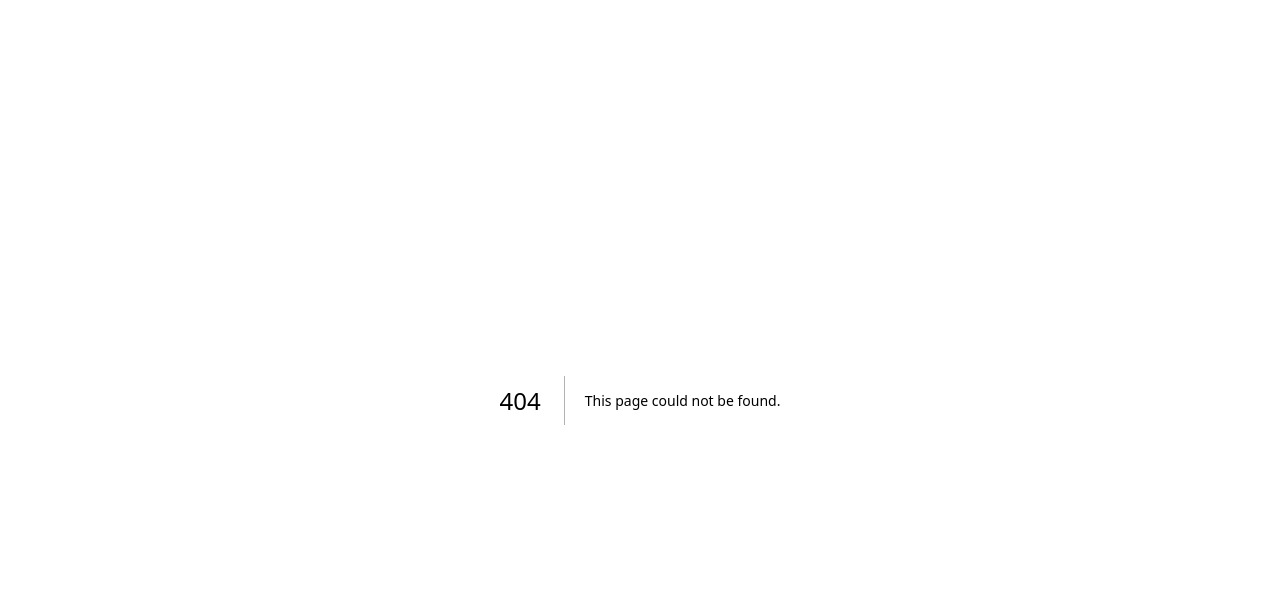
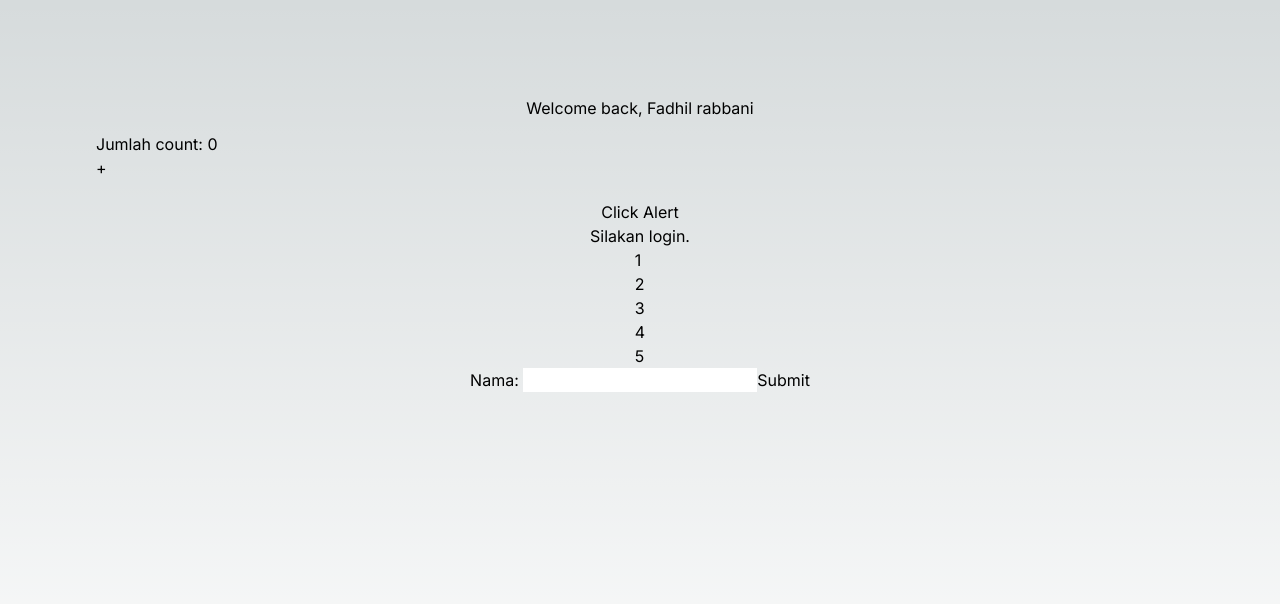
Before and after one commit to fadhil1806/belajar-react, a Next.js app: page /belajar-react-2 in a window 1280 px wide. Before the commit this address had no page. Shown: the top 604 px of the page. Built offline with nearby package versions, Linux system fonts and the light colour scheme.

Commit message:
belajar 2 clear

```diff
--- /dev/null
+++ b/app/belajar-react-2/layout.js
@@ -0,0 +1,17 @@
+import { Inter } from "next/font/google";
+import '../globals.css';
+
+const inter = Inter({ subsets: ["latin"] });
+
+export const metadata = {
+  title: "Create Next App",
+  description: "Generated by create next app",
+};
+
+export default function RootLayout({ children }) {
+  return (
+    <html lang="en">
+      <body className={inter.className}>{children}</body>
+    </html>
+  );
+}
--- /dev/null
+++ b/app/belajar-react-2/page.js
@@ -0,0 +1,88 @@
+'use client'
+import React, { useState } from 'react';
+
+function Welcome(props) {
+    return <h1>Welcome back, {props.name}</h1>
+}
+function ClickButton() {
+    const handleClick = () => alert('Tombol ini di tekan')
+
+    return (
+        <button onClick={handleClick}>Click Alert</button>
+    )
+}
+
+function Greeting(props) {
+    const isLoggedIn = props.isLoggedIn
+    return (
+        <>
+            {isLoggedIn ? (
+                <h1>Selamat datang kembali!</h1>
+            ) : (
+                <h1>Silakan login.</h1>
+            )}
+        </>
+    )
+}
+
+function NumberList() {
+    const numbers = [1, 2, 3, 4, 5];
+    return (
+        <ul>
+            {numbers.map((number) => (
+                <li key={number.toString()}>{number}</li>
+            ))}
+        </ul>
+    )
+}
+
+function NameForm() {
+    // Mendefinisikan state "value" dengan nilai awal kosong
+    const [value, setValue] = useState('')
+
+    // Fungsi untuk menangani perubahan input dan mengupdate state "value"
+    const handleChange = () => setValue(event.target.value)
+
+    // Fungsi untuk menangani submit form dan menampilkan alert
+    const handleSubmit = () => {
+        alert('nama yang di input: ' + value)
+        event.preventDefault(); // Mencegah default action dari form submit
+    }
+
+    return (
+        <form onSubmit={handleSubmit}>
+            <label>Nama: <input type='text' value={value} onChange={handleChange}></input></label>
+            <button type="submit">Submit</button>
+        </form>
+    )
+
+    // const handleSubmit = (event) => {
+    //     alert('Nama yang diinput: ' + value);
+    //     event.preventDefault(); // Mencegah default action dari form submit
+    //   }
+
+}
+
+export default function Home() {
+    const [count, setCount] = useState(0)
+
+    const increment = () => {
+        setCount(count + 1)
+    }
+
+
+    return (
+        <main className="flex min-h-screen flex-col items-center  p-24">
+            <Welcome name="Fadhil rabbani"></Welcome>
+            <div className='mt-3 container'>
+                <h1>Jumlah count: {count}</h1>
+                <button onClick={increment}>+</button>
+            </div>
+            <div className='mt-5'><ClickButton /></div>
+
+            <Greeting isLoggedIn={false}></Greeting>
+            <NumberList />
+            <NameForm />
+        </main>
+    )
+}
--- a/app/todo-list-latihan-react-1/page.js
+++ b/app/todo-list-latihan-react-1/page.js
@@ -12,10 +12,17 @@ export default function Index() {
         }
     }
 
+    function removeTask(index) {
+        const newData = [...tasks]
+        newData.splice(index, 1)
+        setTasks(newData)
+    }
+
     return (
         <main className="flex min-h-screen flex-col p-24">
             <h1 className="mb-4">To-Do List</h1>
             <input
+                autoComplete='off'
                 name="inputTask"
                 className="mb-3 block w-full rounded-md border-0 py-1.5 pl-7 pr-20 text-gray-900 ring-1 ring-inset ring-gray-300 placeholder:text-gray-400 focus:ring-2 focus:ring-inset focus:ring-indigo-600 sm:text-sm sm:leading-6"
                 type="text"
@@ -31,11 +38,25 @@ export default function Index() {
             >
                 Add Task
             </button>
-            <ul id="taskList">
+            <div className='container mx-auto p-4'>
+            <ul id="taskList" className="list-none space-y-4">
                 {tasks.map((task, index) => (
-                    <li key={index} className="py-2">{task}</li>
+                    <li
+                        key={index}
+                        className="flex justify-between items-center bg-gray-50 p-4 rounded-lg shadow-md hover:shadow-lg transition-shadow"
+                    >
+                        <span className="text-lg font-semibold text-gray-800">{task}</span>
+                        <button
+                            className="rounded-lg bg-purple-600 text-white p-2 font-bold ring-1 ring-inset ring-gray-300 hover:bg-purple-700 transition-colors"
+                            onClick={() => removeTask(index)}
+                        >
+                            Remove
+                        </button>
+                    </li>
                 ))}
             </ul>
+            </div>
+
         </main>
     );
 }
```
